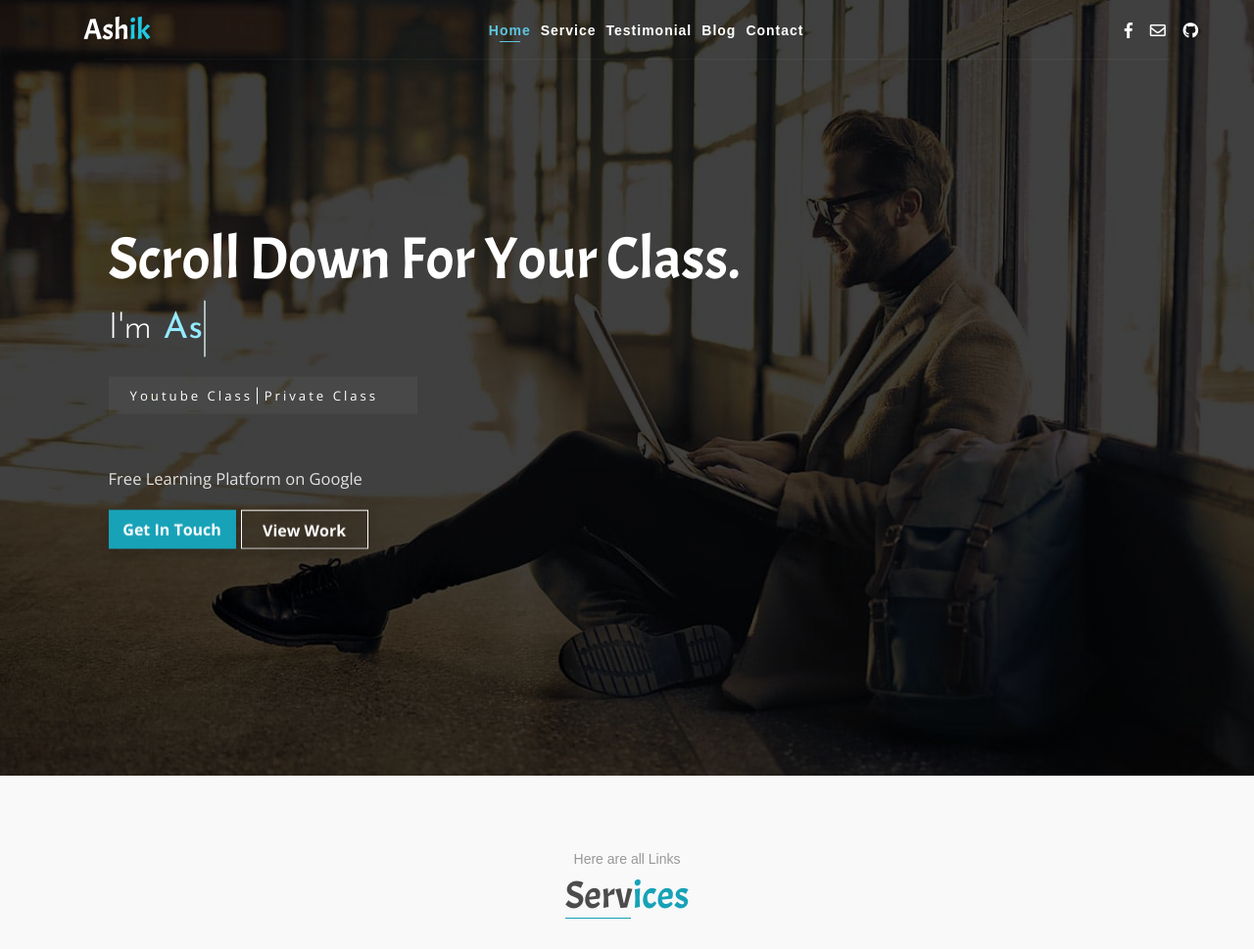
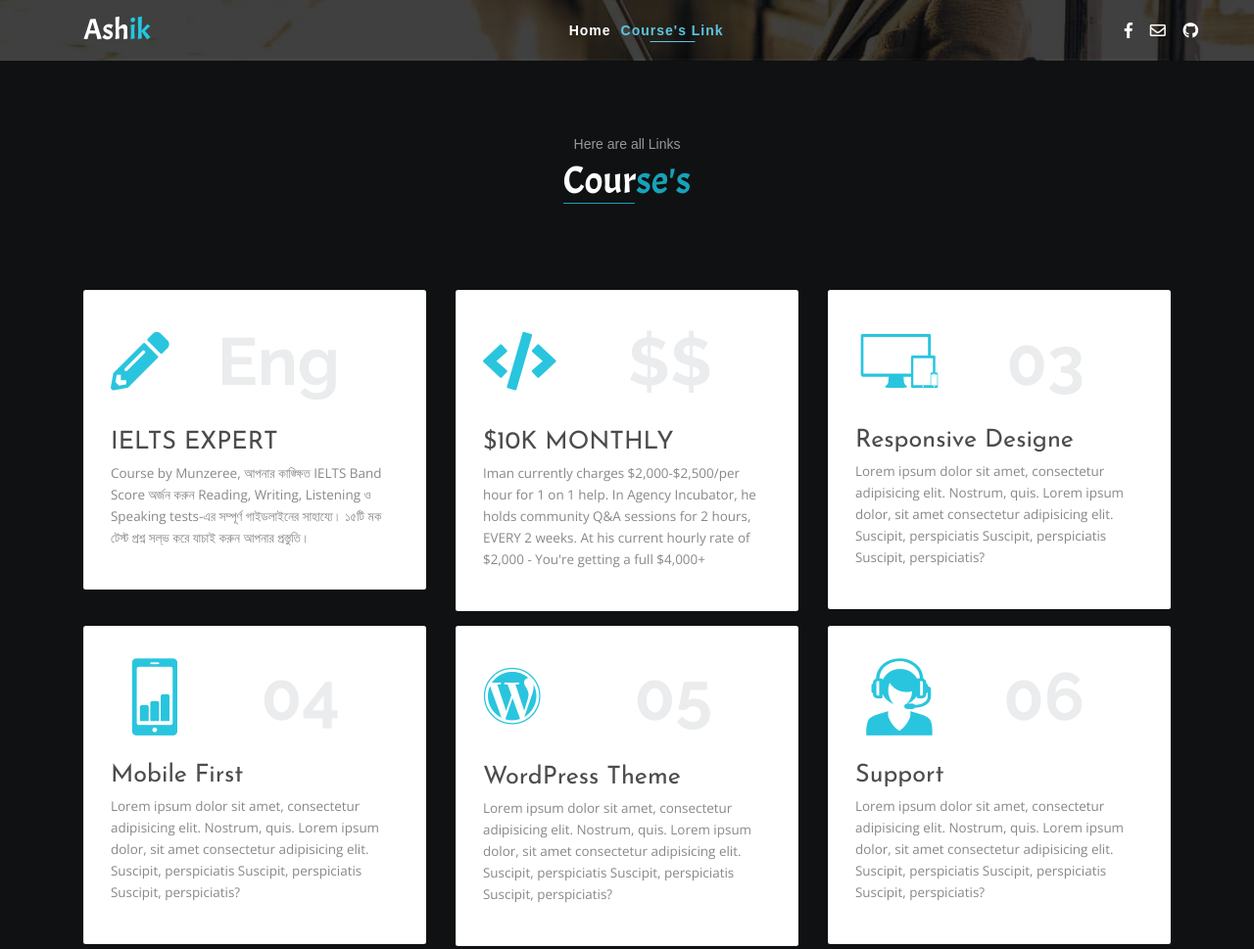
Before and after one commit to aashikur/aashikur.github.io, a plain HTML site: page page-1.html in a window 1280 px wide. Shown: the top 969 px of the page at 98% size. Drawn offline with nearby package versions, Linux system fonts and the light colour scheme; a script that the page names is missing; a web font is replaced by a local one.

Commit message:
Update page-1.html
Adding Link $10k Section
Edit Services - to course
Deleting Section
Color change of background
Delete navbar-unnecessary Button

```diff
--- a/page-1.html
+++ b/page-1.html
@@ -1,5 +1,4 @@
 <!DOCTYPE html>
-
 <html lang="en-US"><head>
       <meta charset="UTF-8">
       <meta name="viewport" content="width=device-width, initial-scale=1, shrink-to-fit=no">
@@ -20,67 +19,55 @@
     visibility: hidden !important;
 }
 </style></head>
-   <body>
+   <body data-new-gr-c-s-check-loaded="14.1111.0" data-gr-ext-installed="">
       <header>
          <nav class="navbar navbar-expand-lg nav-menu">
             <div class="container pr-0">
-               <a data-scroll-goto="1" href="#" class="navbar-brand">Ash<span class="text-info">ik</span></a> <button class="navbar-toggler px-md-4 collapsed" data-target="#nav" data-toggle="collapse" aria-expanded="false"> <span><i class="fas fa-bars"></i></span> </button>
+               <a data-scroll-goto="1" href="https://aashikur.github.io/" class="navbar-brand">Ash<span class="text-info">ik</span></a> <button class="navbar-toggler px-md-4 collapsed" data-target="#nav" data-toggle="collapse" aria-expanded="false"> <span><i class="fas fa-bars"></i></span> </button>
                <div class="collapse navbar-collapse"></div>
                <div id="nav" class="navbar-collapse collapse" style="">
                   <ul class="nav navbar-nav mr-auto ">
-                     <li class="nav-item "><a data-scroll-nav="1" href="#home" class="nav-link active">Home</a></li>
+                     <li class="nav-item "><a data-scroll-nav="1" href="#home" class="nav-link">Home</a></li>
 
 
-                     <li class="nav-item"><a data-scroll-nav="4" href="#service" class="nav-link">Service</a></li>
-                     <li class="nav-item"><a data-scroll-nav="5" href="#testimonial" class="nav-link">Testimonial</a></li>
-                     <li class="nav-item"><a data-scroll-nav="6" href="#blog" class="nav-link">Blog</a></li>
-                     <li class="nav-item"><a data-scroll-nav="7" href="#contact" class="nav-link">Contact</a></li>
+                     <li class="nav-item"><a data-scroll-nav="4" href="#service" class="nav-link active">Course's Link</a></li>
+
+
+
                   </ul>
                </div>
                <div class="header-icon my-2 my-lg-0 row d-lg-block d-none"> <span class="mx-1 px-1"><a target="_blank" href="https://www.facebook.com/mdaashikur.rahaman"><i class="fab fa-facebook-f"></i></a></span> <span class="mx-1 px-1"><a target="_blank" href="mailto:mdaashikur@gmail.com"><i class="far fa-envelope"></i></a></span> <span class="ml-1 pl-1"><a target="_blank" href="https://github.com/aashikur"><i class="fab fa-github"></i></a></span></div>
             </div>
          </nav>
       </header>
-      <section data-scroll-index="1" id="home" class="full-width header-image" style="background-image: linear-gradient(rgba(0, 0, 0, 0.75), rgba(0, 0, 0, 0.75)), url(&quot;../img/header-img.jpg&quot;);">
-         <div class="container o-hidden">
-            <div class="header-content ">
-               <span class="">
-                  <h2 class="wow fadeInUp delay-150ms" style="visibility: visible; animation-name: fadeInUp;">Scroll Down For Your Class.</h2>
-                  <h3 class="cd-headline clip wow fadeInUp delay-200ms" style="visibility: visible; animation-name: fadeInUp;"> <span>I'm </span> <span class="cd-words-wrapper text-info" style="width: 309.554px; overflow: hidden;"> <b class="is-hidden">Ashikur Rahaman.</b> <b class="is-visible">Ashikur Rahaman.</b> <b class="is-hidden">Ashikur Rahaman.</b> </span></h3>
-                  <div class="short-into wow fadeInUp delay-250ms" style="visibility: visible; animation-name: fadeInUp;"> <span>Youtube Class</span> <span>Private Class</span></div>
-               </span>
-               <div class="feeling wow fadeInUp delay-300ms" style="visibility: visible; animation-name: fadeInUp;">
-                  <p>Free Learning Platform on Google</p>
-               </div>
-               <div class="d-flex flex-row wow fadeInUp delay-350ms" style="visibility: visible; animation-name: fadeInUp;"> <span class="buton text-center "> <a href="#0" front="Get in touch" back="Get in touch" data-scroll-goto="7" class=""></a> </span> <span class="buton ml-2 buton-bord text-center"> <a data-scroll-goto="3" href="CV.pdf" front="View Work" back="View Work"></a> </span></div>
-            </div>
-         </div>
+      <section data-scroll-index="1" id="home" class="full-width header-image" style="height:62px !important">
+
       </section>
 
 
 
 
 
-      <section data-scroll-index="4" id="service" class="section-padding bg_color ">
+      <section data-scroll-index="4" id="service" class="section-padding " style="background:#0f1112 !important">
          <div class="container">
             <div class="section-head wow fadeInUp delay-300ms" style="visibility: visible; animation-name: fadeInUp;">
                <h4>Here are all Links</h4>
-               <h2><span class="border-bottom">Serv</span><span>ices</span></h2>
+               <h2><span class="border-bottom" style="color:white">Cour</span><span>se's</span></h2>
             </div>
             <div class="row">
                <div class="col-lg-4 col-md-6 mb-4">
                   <div class="service-des border rounded wow fadeInUp delay-350ms" style="visibility: visible; animation-name: fadeInUp;">
-                     <i class="fas fa-pencil-alt"></i> <span>01</span>
-                     <h2><a href="https://youtube.com/playlist?list=PLz0_S8B-DyHouT2c44qoq_6LU3JosT741">IELTS Course</a></h2>
+                     <i class="fas fa-pencil-alt"></i> <span>Eng</span>
+                     <h2><a href="https://youtube.com/playlist?list=PLz0_S8B-DyHouT2c44qoq_6LU3JosT741">IELTS EXPERT</a></h2>
 
-                     <p>IELTS Course by Munzereen Shahid. IELTS Course by Munzereen Shahid Nostrum, quis. Lorem ipsum dolor, sit amet consectetur adipisicing elit. Suscipit, perspiciatis?</p>
+                     <p>Course by Munzeree, আপনার কাঙ্ক্ষিত IELTS Band Score অর্জন করুন Reading, Writing, Listening ও Speaking tests-এর সম্পূর্ণ গাইডলাইনের সাহায্যে। ১৫টি মক টেস্ট প্রশ্ন সল্&zwnj;ভ করে যাচাই করুন আপনার প্রস্তুতি।</p>
                   </div>
                </div>
                <div class="col-lg-4 col-md-6 mb-4">
                   <div class="service-des border rounded wow fadeInUp delay-450ms" style="visibility: visible; animation-name: fadeInUp;">
-                     <i class=" fas fa-code"></i> <span>02</span>
-                     <h2><a href="#0">Life Development</a></h2>
-                     <p>Life development covers activities that improve awareness and identity, develop talents and potential, build human capital and facilitate employability, enhance quality of life and contribute to the</p>
+                     <i class=" fas fa-code"></i> <span>$$</span>
+                     <h2><a href="https://youtube.com/playlist?list=PLBp1KcsfkPannM-HaWAfu7A4RB8SNO38Q">$10K MONTHLY</a></h2>
+                     <p>Iman currently charges $2,000-$2,500/per hour for 1 on 1 help. In Agency Incubator, he holds community Q&amp;A sessions for 2 hours, EVERY 2 weeks. At his current hourly rate of $2,000 - You're getting a full $4,000+</p>
                   </div>
                </div>
                <div class="col-lg-4 col-md-6 mb-4">
@@ -88,7 +75,7 @@
                      <div class="icon-ico"><i class="icofont-responsive"></i></div>
                      <span>03</span>
                      <h2>Responsive Designe</h2>
-                     <p>Lorem ipsum dolor sit amet, consectetur adipisicing elit. Nostrum, quis. Lorem ipsum dolor, sit amet consectetur adipisicing elit. Suscipit, perspiciatis?</p>
+                     <p>Lorem ipsum dolor sit amet, consectetur adipisicing elit. Nostrum, quis. Lorem ipsum dolor, sit amet consectetur adipisicing elit. Suscipit, perspiciatis Suscipit, perspiciatis Suscipit, perspiciatis?</p>
                   </div>
                </div>
                <div class="col-lg-4 col-md-6 mb-4">
@@ -96,14 +83,14 @@
                      <div class="icon-ico"><i class="icofont-stock-mobile"></i></div>
                      <span>04</span>
                      <h2>Mobile First</h2>
-                     <p>Lorem ipsum dolor sit amet, consectetur adipisicing elit. Nostrum, quis. Lorem ipsum dolor, sit amet consectetur adipisicing elit. Suscipit, perspiciatis?</p>
+                     <p>Lorem ipsum dolor sit amet, consectetur adipisicing elit. Nostrum, quis. Lorem ipsum dolor, sit amet consectetur adipisicing elit. Suscipit, perspiciatis Suscipit, perspiciatis Suscipit, perspiciatis?</p>
                   </div>
                </div>
                <div class="col-lg-4 col-md-6 mb-4">
                   <div class="service-des border rounded wow fadeInUp delay-600ms" style="visibility: visible; animation-name: fadeInUp;">
                      <i class="fab fa-wordpress"></i> <span>05</span>
                      <h2>WordPress Theme</h2>
-                     <p>Lorem ipsum dolor sit amet, consectetur adipisicing elit. Nostrum, quis. Lorem ipsum dolor, sit amet consectetur adipisicing elit. Suscipit, perspiciatis?</p>
+                     <p>Lorem ipsum dolor sit amet, consectetur adipisicing elit. Nostrum, quis. Lorem ipsum dolor, sit amet consectetur adipisicing elit. Suscipit, perspiciatis Suscipit, perspiciatis Suscipit, perspiciatis?</p>
                   </div>
                </div>
                <div class="col-lg-4 col-md-6 mb-4">
@@ -111,7 +98,7 @@
                      <div class="icon-ico"><i class="icofont-live-support"></i></div>
                      <span>06</span>
                      <h2>Support</h2>
-                     <p>Lorem ipsum dolor sit amet, consectetur adipisicing elit. Nostrum, quis. Lorem ipsum dolor, sit amet consectetur adipisicing elit. Suscipit, perspiciatis?</p>
+                     <p>Lorem ipsum dolor sit amet, consectetur adipisicing elit. Nostrum, quis. Lorem ipsum dolor, sit amet consectetur adipisicing elit. Suscipit, perspiciatis Suscipit, perspiciatis Suscipit, perspiciatis?</p>
                   </div>
                </div>
             </div>
@@ -164,7 +151,7 @@
 
       <div style="height:.1px;width:1px; position:absolute; z-index:-10"> <img style="width:.1px; height:1px; opacity:0" src="/img/header-img.jpg"></div>
       <div id="to_top" data-scroll-goto="1" class="animated" style="display: none;"> <i class="fa fa-angle-up "></i></div>
-      <footer class="bg-dark py-4 border-bottom border-top">
+      <footer class="bg-dark py-4 border-bottom border-top" style="background:#0f1112 !important">
          <div class="container text-center">
             <div class="footer-social"> <a href="https://www.facebook.com/mdaashikur.rahaman"><i class="m-1 fab fa-facebook-f"></i></a> <a target="_blank" href="mailto:mdaashikur@gmail.com"><i class="far fa-envelope"></i></a> <a href="#0"><i class="m-1 icofont-external-link"></i></a> <a href="https://aashikur.github.io/page-1.html"><i class="fab fa-linkedin-in"></i></a> <a target="_blank" href="https://github.com/aashikur"><i class="fab fa-github"></i></a></div>
             <p>2019 All Rights are reserved by <a href="#0">© Aashikur Rahaman</a></p>
@@ -173,4 +160,4 @@
       <script src=" https://code.jquery.com/jquery-3.3.1.min.js"></script> <script src="https://cdnjs.cloudflare.com/ajax/libs/jquery-migrate/3.0.1/jquery-migrate.min.js"></script> <script src="https://cdnjs.cloudflare.com/ajax/libs/popper.js/1.14.6/umd/popper.min.js"></script> <script src="https://stackpath.bootstrapcdn.com/bootstrap/4.2.1/js/bootstrap.min.js"></script> <script src="js/gallery.min.js"></script> <script src="https://cdnjs.cloudflare.com/ajax/libs/jquery.isotope/3.0.6/isotope.pkgd.min.js"></script> <script type="text/javascript" src="https://cdnjs.cloudflare.com/ajax/libs/slick-carousel/1.9.0/slick.min.js"></script> <script src="//cdnjs.cloudflare.com/ajax/libs/waypoints/2.0.3/waypoints.min.js"></script> <script src="js/jquery.counterup.min.js"></script> <script src="js/scrollIt.min.js"></script> <script src="https://cdnjs.cloudflare.com/ajax/libs/magnific-popup.js/1.1.0/jquery.magnific-popup.min.js"></script> <script src="https://cdnjs.cloudflare.com/ajax/libs/wow/1.1.2/wow.min.js"></script> <script src="js/animated-headline.js"></script> <script type="text/javascript" src="js/jquery.js"></script>
 
 
-</body></html>
+<grammarly-desktop-integration data-grammarly-shadow-root="true"></grammarly-desktop-integration></body></html>
```
